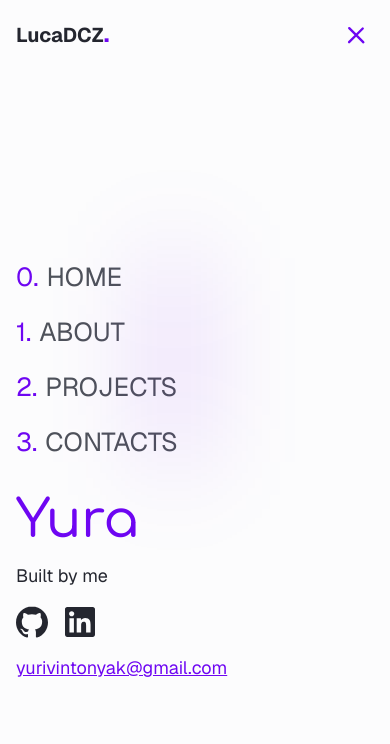
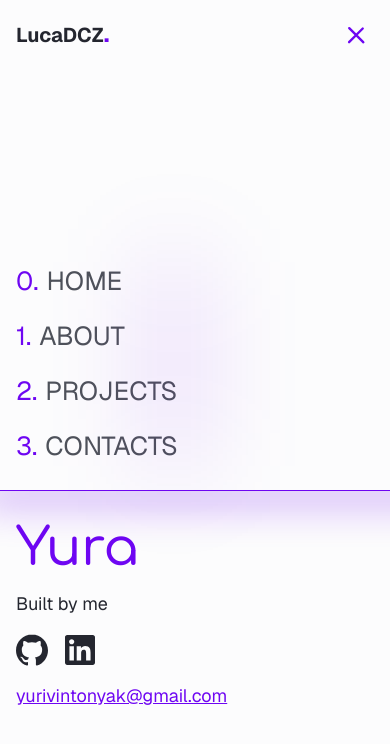
Before and after one commit to yuriivintoniak/vintoniak-dev, a Next.js app: page / in a window 390 px wide. Both pictures are taken after a click on the button 356 px from the left and 34 px from the top of the page. Shown: the top 744 px of the page. Built offline with nearby package versions, Linux system fonts and the light colour scheme.

Commit message:
feat: add footer divider in MobileMenu

```diff
--- a/src/app/globals.css
+++ b/src/app/globals.css
@@ -236,6 +236,15 @@ input:-webkit-autofill:active {
   background: var(--text-accent);
 }
 
+/* full-width overflow footer divider */
+.footer-divider {
+  position: absolute;
+  left: -10%;
+  color: var(--text-accent);
+  width: 200vw;
+  height: calc(var(--spacing) * 2);
+}
+
 /* horizontal marquee scrolling animations */
 @keyframes marquee {
   to {
--- a/src/components/Footer/Footer.tsx
+++ b/src/components/Footer/Footer.tsx
@@ -22,7 +22,14 @@ const socialLinks = [
 
 export function Footer({ className }: { className?: string }) {
   return (
-    <footer className={cn('lg:px-4 py-8', className)}>
+    <footer className={cn(
+      'relative overflow-y-clip lg:overflow-visible lg:px-4 lg:py-8',
+      className
+    )}>
+      <div className='block lg:hidden pb-8'>
+        <hr className="footer-divider" />
+        <hr className="footer-divider bg-text-accent blur-[20px]" />
+      </div>
       <div className='flex flex-col gap-4 lg:flex-row lg:items-end lg:justify-between'>
         <div className='flex flex-col gap-4 lg:gap-2'>
           <div className={cn(
--- a/src/components/MobileMenu/MobileMenu.tsx
+++ b/src/components/MobileMenu/MobileMenu.tsx
@@ -34,7 +34,7 @@ export function MobileMenu({ open, onClose }: MobileMenuProps) {
           </ul>
           <div className='menu-edge-glow' />
         </div>
-        <Footer className='block lg:hidden' />
+        <Footer className='mt-6 block lg:hidden' />
       </div>
     </aside>
   )
```
